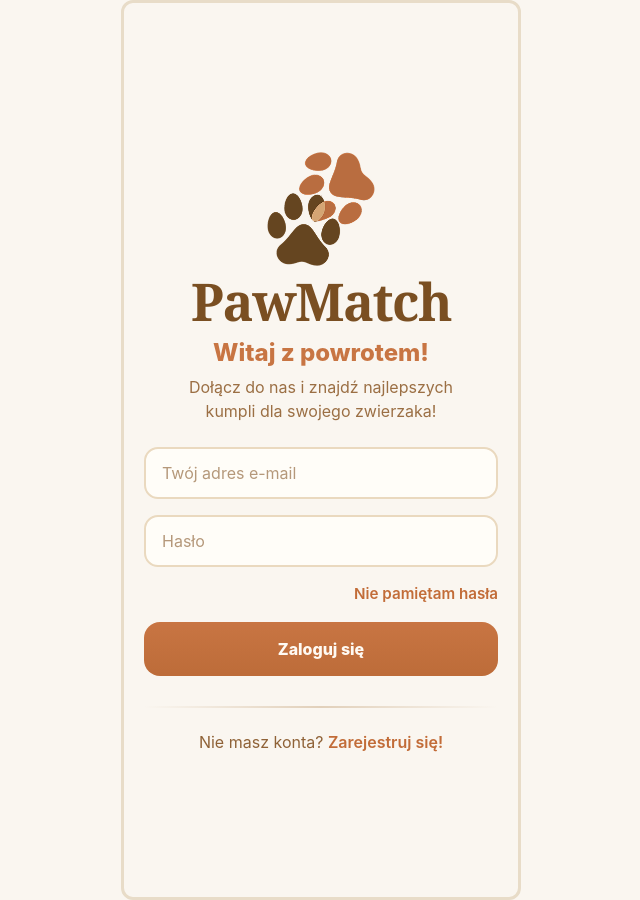
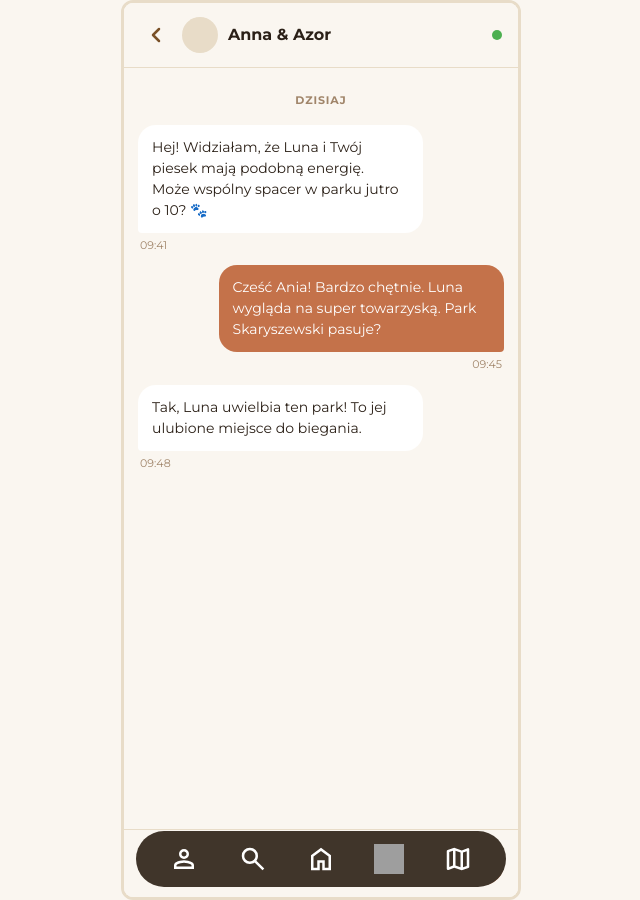
Before and after one commit to skot03/PawMatch, a React (Vite) app: page /chat in a window 1280 px wide. Before the commit this address led to /. Shown: the whole page, without its empty margins (319-959 px from the left). Built offline with nearby package versions, Linux system fonts and the light colour scheme; no server answers; sample sign-in values are in the browser's storage; grey boxes are pictures that could not be loaded; a web font is replaced by a local one.

Commit message:
Add private message screen

```diff
--- a/src/App.tsx
+++ b/src/App.tsx
@@ -13,6 +13,7 @@ import UserProfile from './pages/UserProfile';
 import MessageList from './pages/MessageList';
 import Search from './pages/Search';
 import UserSettings from './pages/UserSettings';
+import Chat from './pages/Chat';
 import BottomNav from './components/BottomNav';
 import AnalyticsListener from "./components/AnalyticsListener";
 
@@ -56,6 +57,7 @@ export default function App() {
               <Route path="/user-profile" element={<PrivateRoute><UserProfile /></PrivateRoute>} />
               <Route path="/user-settings" element={<PrivateRoute><UserSettings /></PrivateRoute>} />
               <Route path="/message-list" element={<PrivateRoute><MessageList /></PrivateRoute>} />
+              <Route path="/chat" element={<PrivateRoute><Chat /></PrivateRoute>} />
 
               <Route path="*" element={<Navigate to="/" replace />} />
             </Routes>
--- /dev/null
+++ b/src/pages/Chat.tsx
@@ -0,0 +1,89 @@
+import React, { useState, useRef, useEffect } from 'react';
+import { useNavigate } from 'react-router-dom';
+import '../styles/Chat.css';
+
+interface Message {
+  id: number;
+  text: string;
+  sent: boolean;
+  time: string;
+}
+
+const initialMessages: Message[] = [
+  { id: 1, text: 'Hej! Widziałam, że Luna i Twój piesek mają podobną energię.\nMoże wspólny spacer w parku jutro o 10? 🐾', sent: false, time: '09:41' },
+  { id: 2, text: 'Cześć Ania! Bardzo chętnie. Luna wygląda na super towarzyską. Park Skaryszewski pasuje?', sent: true, time: '09:45' },
+  { id: 3, text: 'Tak, Luna uwielbia ten park! To jej ulubione miejsce do biegania.', sent: false, time: '09:48' },
+];
+
+export default function Chat() {
+  const navigate = useNavigate();
+  const [messages, setMessages] = useState<Message[]>(initialMessages);
+  const [input, setInput] = useState('');
+  const bottomRef = useRef<HTMLDivElement>(null);
+
+  useEffect(() => {
+    bottomRef.current?.scrollIntoView({ behavior: 'smooth' });
+  }, [messages]);
+
+  function sendMessage() {
+    const text = input.trim();
+    if (!text) return;
+    const now = new Date();
+    const time = `${now.getHours().toString().padStart(2, '0')}:${now.getMinutes().toString().padStart(2, '0')}`;
+    setMessages(prev => [...prev, { id: Date.now(), text, sent: true, time }]);
+    setInput('');
+  }
+
+  function handleKeyDown(e: React.KeyboardEvent) {
+    if (e.key === 'Enter' && !e.shiftKey) {
+      e.preventDefault();
+      sendMessage();
+    }
+  }
+
+  return (
+    <div className="chat-shell">
+      <header className="chat-header">
+        <button className="chat-back" onClick={() => navigate('/message-list')}>
+          <svg width="24" height="24" viewBox="0 0 24 24" fill="none" stroke="currentColor" strokeWidth="2.5" strokeLinecap="round" strokeLinejoin="round">
+            <polyline points="15 18 9 12 15 6" />
+          </svg>
+        </button>
+        <div className="chat-header-avatar" />
+        <span className="chat-header-name">Anna &amp; Azor</span>
+        <span className="chat-online-dot" />
+      </header>
+
+      <div className="chat-messages">
+        <div className="chat-date-separator">DZISIAJ</div>
+
+        {messages.map(msg => (
+          <div key={msg.id} className={`chat-bubble-wrap ${msg.sent ? 'chat-bubble-wrap--sent' : ''}`}>
+            <div className={`chat-bubble ${msg.sent ? 'chat-bubble--sent' : 'chat-bubble--received'}`}>
+              {msg.text}
+            </div>
+            <span className="chat-time">{msg.time}</span>
+          </div>
+        ))}
+        <div ref={bottomRef} />
+      </div>
+
+      <div className="chat-input-bar">
+        <input
+          className="chat-input"
+          type="text"
+          placeholder="Napisz wiadomość..."
+          value={input}
+          onChange={e => setInput(e.target.value)}
+          onKeyDown={handleKeyDown}
+        />
+        <button className="chat-send-btn" onClick={sendMessage}>
+          <svg width="20" height="20" viewBox="0 0 24 24" fill="none" stroke="white" strokeWidth="2.5" strokeLinecap="round" strokeLinejoin="round">
+            <line x1="22" y1="2" x2="11" y2="13" />
+            <polygon points="22 2 15 22 11 13 2 9 22 2" />
+          </svg>
+        </button>
+      </div>
+    </div>
+  );
+}
--- a/src/pages/MessageList.tsx
+++ b/src/pages/MessageList.tsx
@@ -1,4 +1,5 @@
 import React from 'react';
+import { useNavigate } from 'react-router-dom';
 import '../styles/MessageList.css';
 
 const ImageIcon = () => (
@@ -10,6 +11,7 @@ const ImageIcon = () => (
 );
 
 export default function MessageList() {
+    const navigate = useNavigate();
     const newMatches = [
         { name: 'Luna' },
         { name: 'Burek' },
@@ -47,7 +49,7 @@ export default function MessageList() {
 
             <section className="messages-list">
                 {messages.map((msg, index) => (
-                    <article className={`message-card message-card--${msg.type}`} key={index}>
+                    <article className={`message-card message-card--${msg.type}`} key={index} onClick={() => navigate('/chat')} style={{ cursor: 'pointer' }}>
                         <div className="message-card-avatar">
                             <ImageIcon />
                         </div>
--- /dev/null
+++ b/src/styles/Chat.css
@@ -0,0 +1,160 @@
+.chat-shell {
+  display: flex;
+  flex-direction: column;
+  height: 100%;
+  background: #FAF6F0;
+}
+
+.chat-header {
+  display: flex;
+  align-items: center;
+  gap: 10px;
+  padding: 14px 16px;
+  border-bottom: 1px solid #E8DCC8;
+  background: #FAF6F0;
+  flex-shrink: 0;
+}
+
+.chat-back {
+  background: none;
+  border: none;
+  padding: 4px;
+  color: #7a5128;
+  display: grid;
+  place-items: center;
+}
+
+.chat-header-avatar {
+  width: 36px;
+  height: 36px;
+  border-radius: 50%;
+  background: #E8DCC8;
+  flex-shrink: 0;
+}
+
+.chat-header-name {
+  font-family: 'Montserrat', sans-serif;
+  font-weight: 700;
+  font-size: 16px;
+  color: #2b2017;
+  flex: 1;
+}
+
+.chat-online-dot {
+  width: 10px;
+  height: 10px;
+  border-radius: 50%;
+  background: #4caf50;
+  flex-shrink: 0;
+}
+
+.chat-messages {
+  flex: 1;
+  overflow-y: auto;
+  padding: 16px 14px;
+  display: flex;
+  flex-direction: column;
+  gap: 2px;
+  scrollbar-width: none;
+}
+
+.chat-messages::-webkit-scrollbar {
+  display: none;
+}
+
+.chat-date-separator {
+  text-align: center;
+  font-family: 'Montserrat', sans-serif;
+  font-size: 11px;
+  font-weight: 700;
+  color: #a0856a;
+  letter-spacing: 0.08em;
+  margin: 8px 0 14px;
+}
+
+.chat-bubble-wrap {
+  display: flex;
+  flex-direction: column;
+  align-items: flex-start;
+  max-width: 78%;
+  margin-bottom: 10px;
+}
+
+.chat-bubble-wrap--sent {
+  align-items: flex-end;
+  align-self: flex-end;
+}
+
+.chat-bubble {
+  padding: 12px 14px;
+  border-radius: 18px;
+  font-family: 'Montserrat', sans-serif;
+  font-size: 14px;
+  line-height: 1.5;
+  white-space: pre-wrap;
+}
+
+.chat-bubble--received {
+  background: #ffffff;
+  color: #2b2017;
+  border-bottom-left-radius: 4px;
+}
+
+.chat-bubble--sent {
+  background: #C4724A;
+  color: #ffffff;
+  border-bottom-right-radius: 4px;
+}
+
+.chat-time {
+  font-family: 'Montserrat', sans-serif;
+  font-size: 11px;
+  color: #a0856a;
+  margin-top: 4px;
+  padding: 0 2px;
+}
+
+.chat-input-bar {
+  display: flex;
+  align-items: center;
+  gap: 10px;
+  padding: 12px 14px;
+  border-top: 1px solid #E8DCC8;
+  background: #FAF6F0;
+  flex-shrink: 0;
+}
+
+.chat-input {
+  flex: 1;
+  border: 1.5px solid #E8DCC8;
+  border-radius: 24px;
+  padding: 10px 16px;
+  background: #ffffff;
+  color: #2b2017;
+  font-size: 14px;
+  outline: none;
+}
+
+.chat-input::placeholder {
+  color: #b8a08a;
+}
+
+.chat-input:focus {
+  border-color: #C4724A;
+}
+
+.chat-send-btn {
+  width: 42px;
+  height: 42px;
+  border-radius: 50%;
+  background: #C4724A;
+  border: none;
+  display: grid;
+  place-items: center;
+  flex-shrink: 0;
+  transition: background 0.15s;
+}
+
+.chat-send-btn:hover {
+  background: #a85e38;
+}
```
